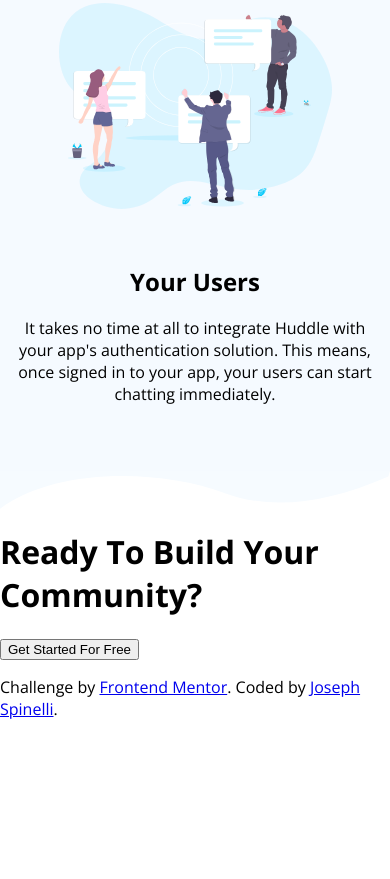
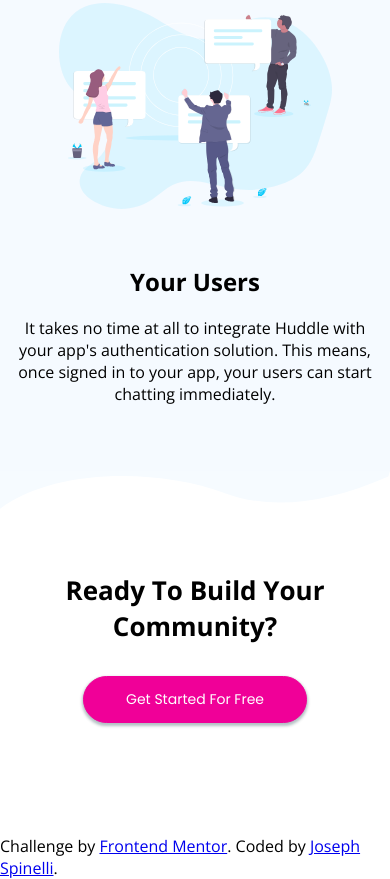
Before and after one commit to joespinelli7/huddle-landing-page, a website: page index.html in a window 390 px wide. Shown: the part 2394-3273 px from the top of the page. Before the commit the page ends 3114 px from the top, so only its background shows below. Drawn offline with nearby package versions, Linux system fonts and the light colour scheme.

Commit message:
theme: Finish final curved section

```diff
--- a/css/components/content.css
+++ b/css/components/content.css
@@ -3,8 +3,13 @@
  * Visual styles for content.
  */
 
- .content__intro-heading {
+ .content__intro-heading,
+ .content__end-heading {
    text-align: center;
+ }
+
+ .content__end-heading {
+   margin-top: 8rem;
  }
 
  .content__intro-body {
@@ -13,7 +18,8 @@
    text-align: center;
  }
 
- .content__intro-button {
+ .content__intro-button,
+ .content__end-button {
    font-family: 'Poppins', sans-serif;
    font-size: 14px;
    border-radius: 40px;
@@ -24,14 +30,16 @@
    box-shadow: 0px 2px 3px 1px rgba(0, 45, 56, 30%)
  }
 
- .content__intro-button:hover {
+ .content__intro-button:hover,
+ .content__end-button:hover {
    background-color: var(--white);
    color: var(--pink);
    box-shadow: 0px 2px 3px 1px rgba(240, 0, 152, 35%);
    transition: color 600ms, background-color 600ms;
  }
 
- .content__intro-button--wrapper {
+ .content__intro-button--wrapper,
+ .content__end-button--wrapper {
    display: flex;
    text-decoration: none;
    justify-content: center;
@@ -98,20 +106,27 @@
  }
 
  @media screen and (max-width: 768px) {
-   .content__intro-heading {
+   .content__intro-heading,
+   .content__end-heading {
      font-size: 26px;
      padding: 0 2rem;
+   }
+
+   .content__end-heading {
+     margin-top: 4rem;
    }
 
    .content__intro-body {
      width: 90%;
    }
 
-   .content__intro-button {
+   .content__intro-button,
+   .content__end-button {
      padding: 12px 42px;
    }
 
-   .content__intro-button--wrapper {
+   .content__intro-button--wrapper,
+   .content__end-button--wrapper {
      margin: 2rem 0 7rem;
    }
 
--- a/css/styles.css
+++ b/css/styles.css
@@ -27,6 +27,22 @@ body {
 }
 /**
  * @file
+ * Layout styling for pages.
+ */
+
+.page__header {
+  padding: 2rem 3rem 8rem;
+}
+
+/* If the screen size is 768px wide or less, change padding */
+
+@media screen and (max-width: 768px) {
+  .page__header {
+    padding: 1rem 1rem 5rem;
+  }
+}
+/**
+ * @file
  * Visual styles for buttons.
  */
 
@@ -39,8 +55,13 @@ body {
  * Visual styles for content.
  */
 
-.content__intro-heading {
+.content__intro-heading,
+.content__end-heading {
   text-align: center;
+}
+
+.content__end-heading {
+  margin-top: 8rem;
 }
 
 .content__intro-body {
@@ -49,7 +70,8 @@ body {
   text-align: center;
 }
 
-.content__intro-button {
+.content__intro-button,
+.content__end-button {
   font-family: 'Poppins', sans-serif;
   font-size: 14px;
   border-radius: 40px;
@@ -60,14 +82,16 @@ body {
   box-shadow: 0px 2px 3px 1px rgba(0, 45, 56, 30%);
 }
 
-.content__intro-button:hover {
+.content__intro-button:hover,
+.content__end-button:hover {
   background-color: var(--white);
   color: var(--pink);
   box-shadow: 0px 2px 3px 1px rgba(240, 0, 152, 35%);
   transition: color 600ms, background-color 600ms;
 }
 
-.content__intro-button--wrapper {
+.content__intro-button--wrapper,
+.content__end-button--wrapper {
   display: flex;
   text-decoration: none;
   justify-content: center;
@@ -134,20 +158,27 @@ body {
 }
 
 @media screen and (max-width: 768px) {
-  .content__intro-heading {
+  .content__intro-heading,
+  .content__end-heading {
     font-size: 26px;
     padding: 0 2rem;
+  }
+
+  .content__end-heading {
+    margin-top: 4rem;
   }
 
   .content__intro-body {
     width: 90%;
   }
 
-  .content__intro-button {
+  .content__intro-button,
+  .content__end-button {
     padding: 12px 42px;
   }
 
-  .content__intro-button--wrapper {
+  .content__intro-button--wrapper,
+  .content__end-button--wrapper {
     margin: 2rem 0 7rem;
   }
 
@@ -310,19 +341,3 @@ body {
     width: 30vw;
   }
 }
-/**
- * @file
- * Layout styling for pages.
- */
-
-.page__header {
-  padding: 2rem 3rem 8rem;
-}
-
-/* If the screen size is 768px wide or less, change padding */
-
-@media screen and (max-width: 768px) {
-  .page__header {
-    padding: 1rem 1rem 5rem;
-  }
-}
```
